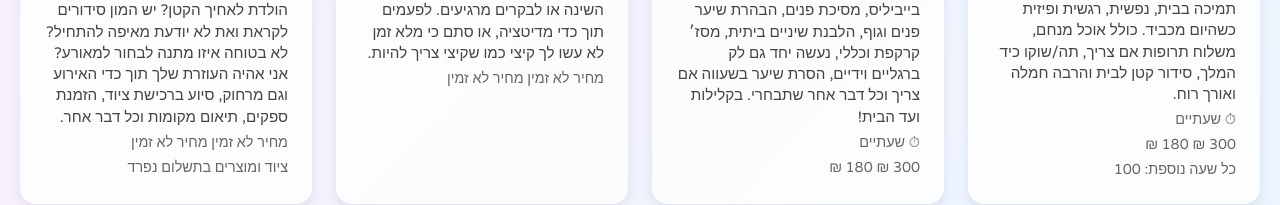
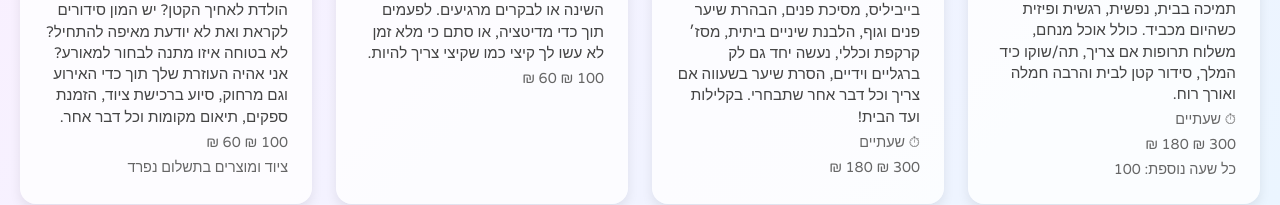
Before and after one commit to Bestie-hagar/bestie-app, a React (Create React App) app: page / in a window 1280 px wide. Shown: the part 394-599 px from the top of the page. Built offline with nearby package versions, Linux system fonts and the light colour scheme.

Commit message:
Update ServiceCard.js

```diff
--- a/src/components/ServiceCard.js
+++ b/src/components/ServiceCard.js
@@ -5,11 +5,13 @@ const ServiceCard = ({ service, onSelect }) => {
     if (typeof onSelect === "function") onSelect();
   };
 
-  // Calculate the discounted price as 60% of the original price
-  const discountedPrice = Math.round(service.investment * 0.6);
+  // Convert investment to a number to calculate the discounted price
+  const investmentValue = parseFloat(service.investment) || 0;
+  const discountedPrice = Math.round(investmentValue * 0.6);
 
   return (
     <div className="service-card" onClick={handleClick}>
+      {/* האימוג’י של השירות */}
       <div className="service-icon">{service.icon}</div>
 
       <div className="service-header">
@@ -26,12 +28,8 @@ const ServiceCard = ({ service, onSelect }) => {
           <p className="service-duration">⏱ {service.duration}</p>
         )}
         <p className="service-investment">
-          <span className="original-price">
-            {service.investment > 0 ? `${service.investment} ₪` : "מחיר לא זמין"}
-          </span>{" "}
-          <span className="discounted-price">
-            {discountedPrice > 0 ? `${discountedPrice} ₪` : "מחיר לא זמין"}
-          </span>
+          <span className="original-price">{investmentValue > 0 ? `${investmentValue} ₪` : "מחיר לא זמין"}</span>{" "}
+          <span className="discounted-price">{discountedPrice > 0 ? `${discountedPrice} ₪` : "מחיר לא זמין"}</span>
         </p>
         {service.extraInfo && <p className="service-extra">{service.extraInfo}</p>}
       </div>
```
